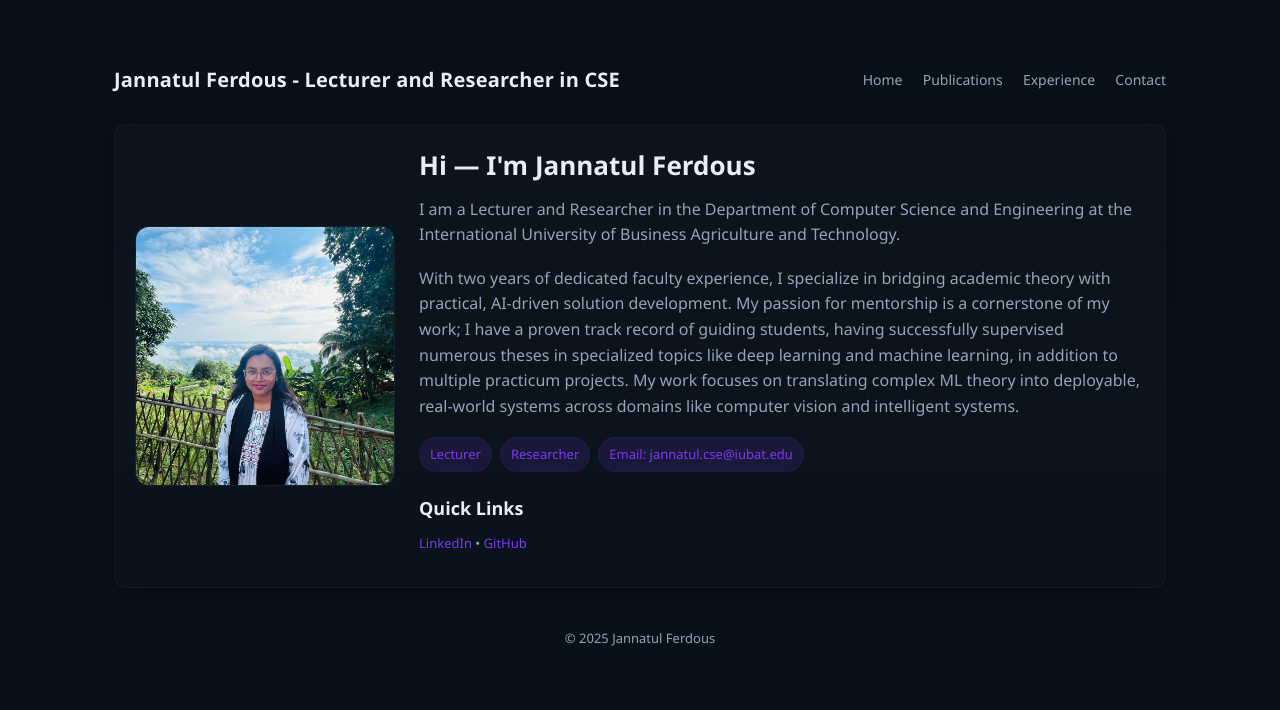
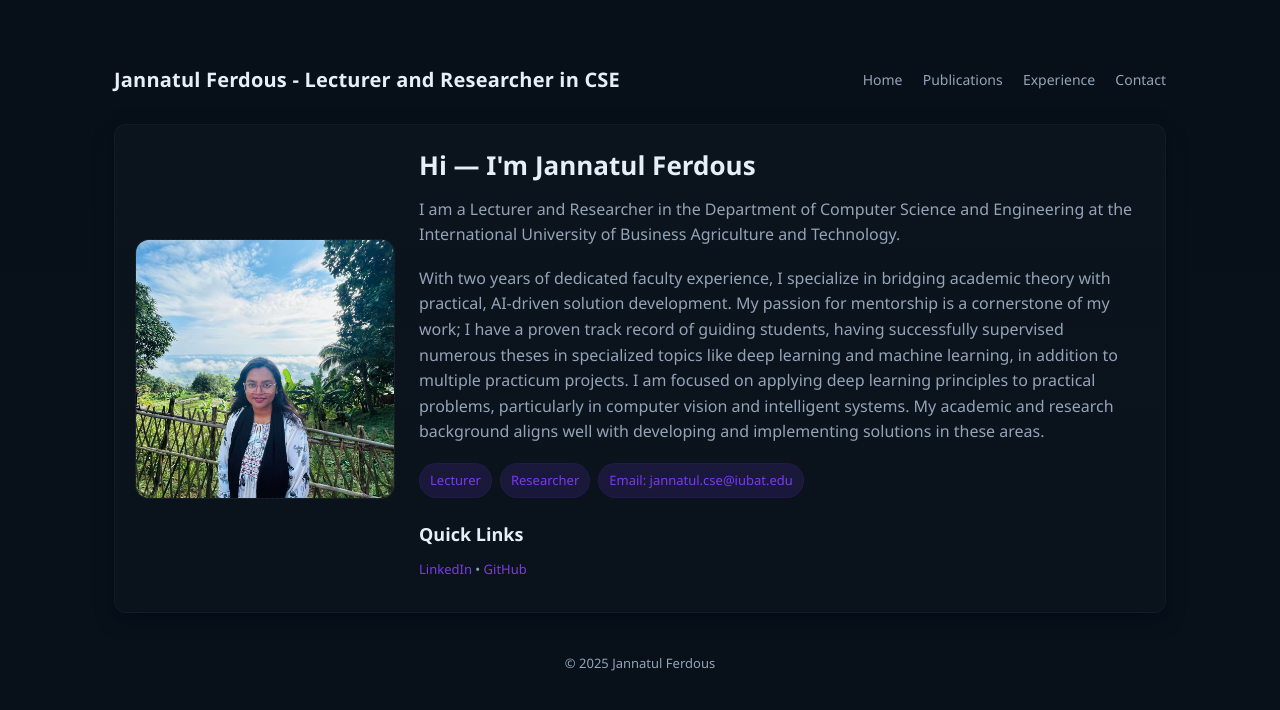
Before and after one commit to Jannatul498/My-Portfolio, a plain HTML site: page index.html in a window 1280 px wide. Drawn offline with Linux system fonts and the light colour scheme.

Commit message:
Update index.html

```diff
--- a/index.html
+++ b/index.html
@@ -32,7 +32,7 @@
         <div class="about">
           <h1>Hi — I'm Jannatul Ferdous</h1>
           <p class="lead">I am a Lecturer and Researcher in the Department of Computer Science and Engineering at the International University of Business Agriculture and Technology.</p>
-		  <p class="lead">With two years of dedicated faculty experience, I specialize in bridging academic theory with practical, AI-driven solution development. My passion for mentorship is a cornerstone of my work; I have a proven track record of guiding students, having successfully supervised numerous theses in specialized topics like deep learning and machine learning, in addition to multiple practicum projects. My work focuses on translating complex ML theory into deployable, real-world systems across domains like computer vision and intelligent systems.</p>
+		  <p class="lead">With two years of dedicated faculty experience, I specialize in bridging academic theory with practical, AI-driven solution development. My passion for mentorship is a cornerstone of my work; I have a proven track record of guiding students, having successfully supervised numerous theses in specialized topics like deep learning and machine learning, in addition to multiple practicum projects. I am focused on applying deep learning principles to practical problems, particularly in computer vision and intelligent systems. My academic and research background aligns well with developing and implementing solutions in these areas.</p>
 
           <div class="badges">
 		  <span class="badge">Lecturer</span>
```
